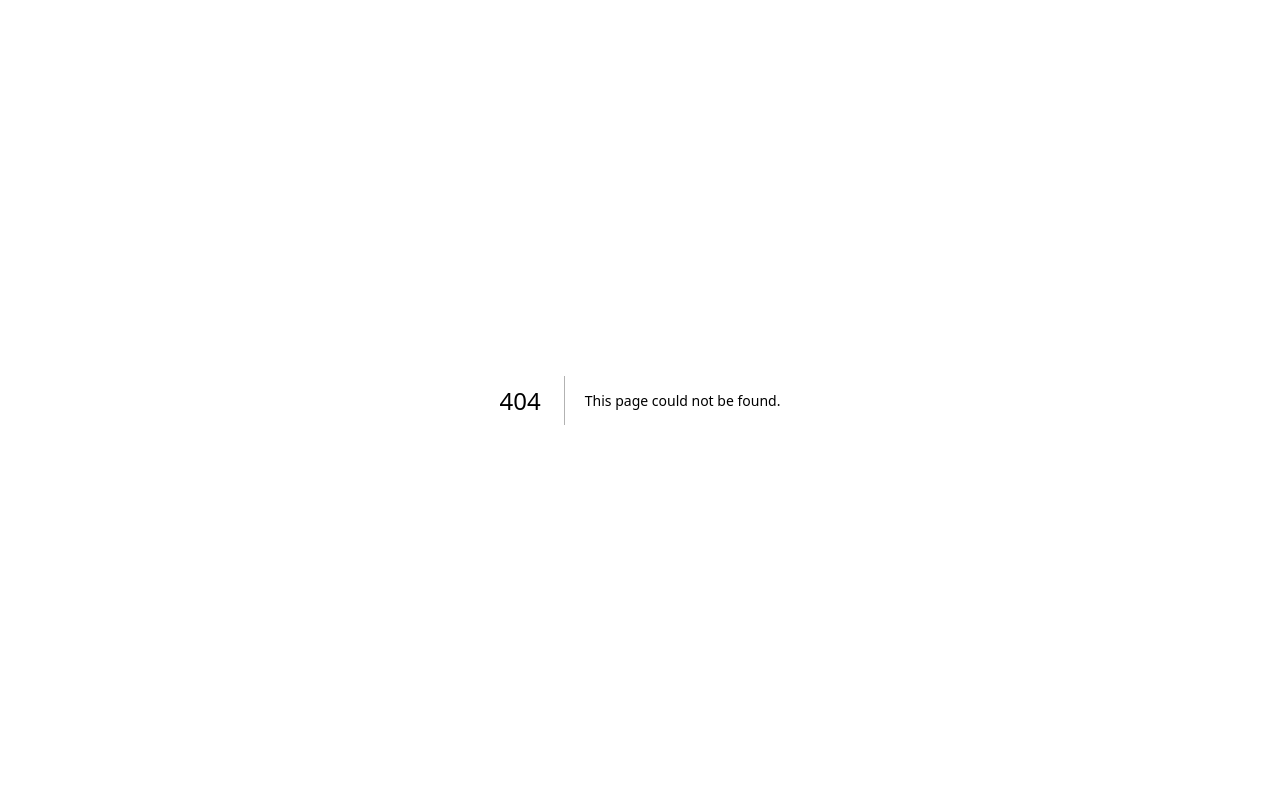
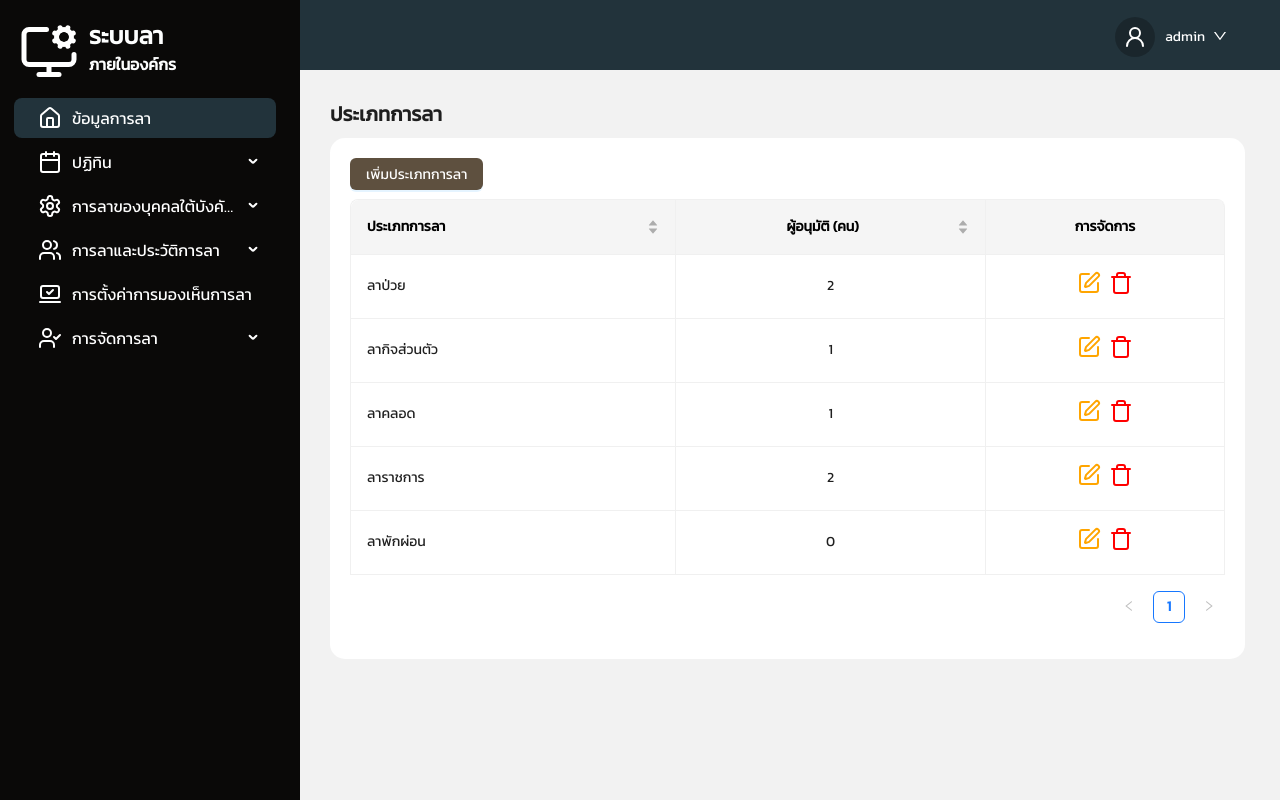
Before and after one commit to PrinTTer/leave-system-v2, a Next.js app: page /private/manage-leave in a window 1280 px wide. Before the commit this address had no page. Built offline with nearby package versions, Linux system fonts and the light colour scheme; what @ant-design/nextjs-registry would draw is missing.

Commit message:
"update admin/manage-leave"

```diff
--- a/src/app/private/layout.tsx
+++ b/src/app/private/layout.tsx
@@ -225,13 +225,39 @@ export default function PersonnelAdminLayout({
                 },
               },
               {
-                key: "manageApprover",
+                key: "manageLeave",
                 icon: <Icons.UserCheck />,
                 style: { fontSize: 16, color: "#FDFEFE" },
-                label: "การจัดการผู้อนุมัติ",
+                label: "การจัดการลา",
+                children: [
+                  {
+                    key: "approver",
+                    icon: <Icons.UserCheck />,
+                    style: { fontSize: 16, color: "#FDFEFE" },
+                    label: "ผู้อนุม้ติ",
                     onClick: () => {
-                  router.push(`/private/manageApprover`);
+                      router.push(`/private/manage-approver`);
                     },
+                  },
+                  {
+                    key: "leave",
+                    icon: <Icons.UserCheck />,
+                    style: { fontSize: 16, color: "#FDFEFE" },
+                    label: "ประเภทการลา",
+                    onClick: () => {
+                      router.push(`/private/manage-leave`);
+                    },
+                  },
+                  {
+                    key: "privilege",
+                    icon: <Icons.UserCheck />,
+                    style: { fontSize: 16, color: "#FDFEFE" },
+                    label: "สิทธิการลา",
+                    onClick: () => {
+                      router.push(`/private/manage-privilege`);
+                    },
+                  }
+                ]
               },
             ]}
           />
--- a/src/app/private/manageApprover/[id]/page.tsx
+++ b/src/app/private/manage-approver/[id]/page.tsx
@@ -198,7 +198,7 @@ export default function ManageApproverPage() {
                                             </Button>
                                             <Button
                                                 className="chemds-button"
-                                                onClick={() => router.push("/private/manageApprover")}
+                                                onClick={() => router.push("/private/manage-approver")}
                                             >
                                                 ยกเลิก
                                             </Button>
--- a/src/app/private/manageApprover/page.tsx
+++ b/src/app/private/manage-approver/page.tsx
@@ -81,7 +81,7 @@ export default function UserIndexPage() {
             <Icons.UserPlus
                 size={18}
                 style={{ cursor: "pointer" }}
-                onClick={() => router.push(`/private/manageApprover/${record.id}`)}
+                onClick={() => router.push(`/private/manage-approver/${record.id}`)}
             />
             </Tooltip>
         </Space>
@@ -233,7 +233,7 @@ export default function UserIndexPage() {
                                     </Col>
                                 </Form>
                             </Col>
-                            <Col
+                            {/* <Col
                                 span={8}
                                 style={{ display: "flex", justifyContent: "right" }}>
                                 <Button
@@ -245,7 +245,7 @@ export default function UserIndexPage() {
                                     }}>
                                     เพิ่ม
                                 </Button>
-                            </Col>
+                            </Col> */}
                         </Row>
                         <Row style={{ marginBottom: "1%" }}>
                             <Col span={24}>
--- /dev/null
+++ b/src/app/private/manage-leave/page.tsx
@@ -0,0 +1,102 @@
+"use client";
+import { useEffect, useState } from "react";
+import { Button, Col, Row, Space, Table, TableColumnsType, Tooltip, Typography, Tag } from "antd";
+import * as Icons from "lucide-react";
+
+type LeaveTypeItem = {
+    id: number;
+    leaveType: string;
+    approvers: string[];
+    createdAt: string;
+    updatedAt: string;
+};
+
+export default function LeaveTypePage() {
+    const { Title } = Typography;
+    const [data, setData] = useState<LeaveTypeItem[]>([]);
+
+    // mock data
+    useEffect(() => {
+        setData([
+            { id: 1, leaveType: "ลาป่วย", approvers: ["สมชาย", "สมศรี"], createdAt: "2025-09-01", updatedAt: "2025-09-10" },
+            { id: 2, leaveType: "ลากิจส่วนตัว", approvers: ["สมชาย"], createdAt: "2025-08-15", updatedAt: "2025-08-20" },
+            { id: 3, leaveType: "ลาคลอด", approvers: ["สมศรี"], createdAt: "2025-07-01", updatedAt: "2025-07-10" },
+            { id: 4, leaveType: "ลาราชการ", approvers: ["สมชาย", "สมศรี"], createdAt: "2025-06-01", updatedAt: "2025-06-05" },
+            { id: 5, leaveType: "ลาพักผ่อน", approvers: [], createdAt: "2025-05-01", updatedAt: "2025-05-03" },
+        ]);
+    }, []);
+
+    const columns: TableColumnsType<LeaveTypeItem> = [
+        {
+            title: "ประเภทการลา",
+            dataIndex: "leaveType",
+            key: "leaveType",
+            sorter: (a, b) => a.leaveType.localeCompare(b.leaveType),
+        },
+        {
+            title: "ผู้อนุมัติ (คน)",
+            key: "approvers",
+            align: "center",
+            sorter: (a, b) => a.approvers.length - b.approvers.length,
+            render: (_, record) => record.approvers.length,
+        },
+        {
+            title: "การจัดการ",
+            key: "actions",
+            align: "center",
+            render: (_, record) => (
+                <Space>
+                    <Tooltip title="แก้ไขข้อมูล">
+                        <Icons.Edit
+                            style={{ cursor: "pointer", color: "orange" }}
+                            onClick={() => console.log("แก้ไข", record.id)}
+                        />
+                    </Tooltip>
+                    <Tooltip title="ลบ">
+                        <Icons.Trash
+                            style={{ cursor: "pointer", color: "red" }}
+                            onClick={() => console.log("ลบ", record.id)}
+                        />
+                    </Tooltip>
+                </Space>
+            ),
+        },
+
+    ];
+
+    return (
+        <div style={{ padding: 10 }}>
+            <Space direction="vertical" style={{ width: "100%" }} size={10}>
+                <Row justify="space-between" align="middle">
+                    <Col>
+                        <Title level={4} style={{ margin: 0 }}>
+                            ประเภทการลา
+                        </Title>
+                    </Col>
+
+                </Row>
+
+                <div className="chemds-container">
+                    <Row style={{ marginBottom: "1%" }}>
+                        <Col span={16}>
+                        <Button type="primary" onClick={() => console.log("เพิ่มประเภทการลา")}>
+                            เพิ่มประเภทการลา
+                        </Button>
+                    </Col>
+                    </Row>
+                    <Row>
+                        <Col span={24}>
+                            <Table
+                                columns={columns}
+                                dataSource={data}
+                                rowKey="id"
+                                pagination={{ pageSize: 10 }}
+                                bordered
+                            />
+                        </Col>
+                    </Row>
+                </div>
+            </Space>
+        </div>
+    );
+}
```
Also changed, not shown: src/app/private/manage-privilege/page.tsx (added). Lines whose indentation alone changed are shown as unchanged.
